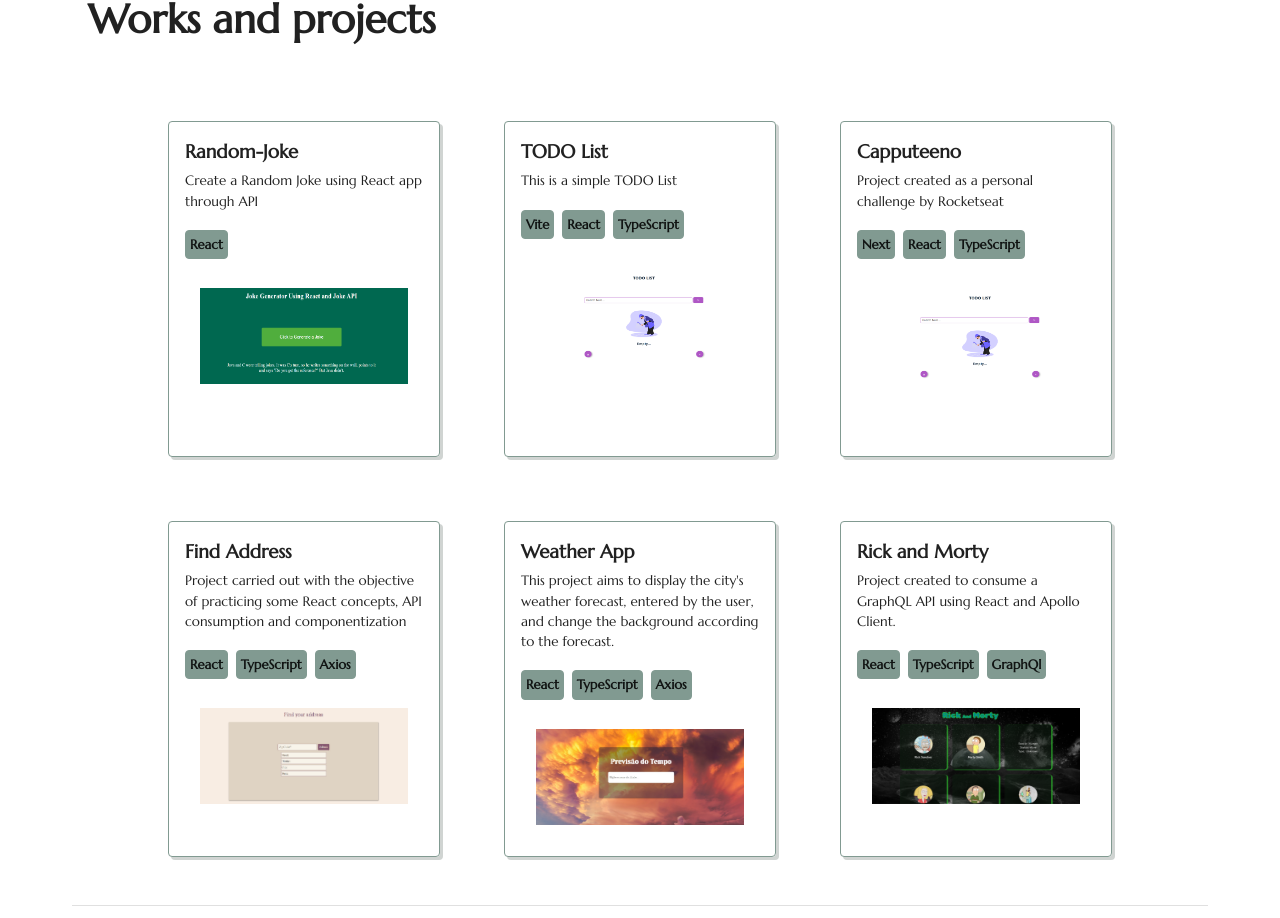
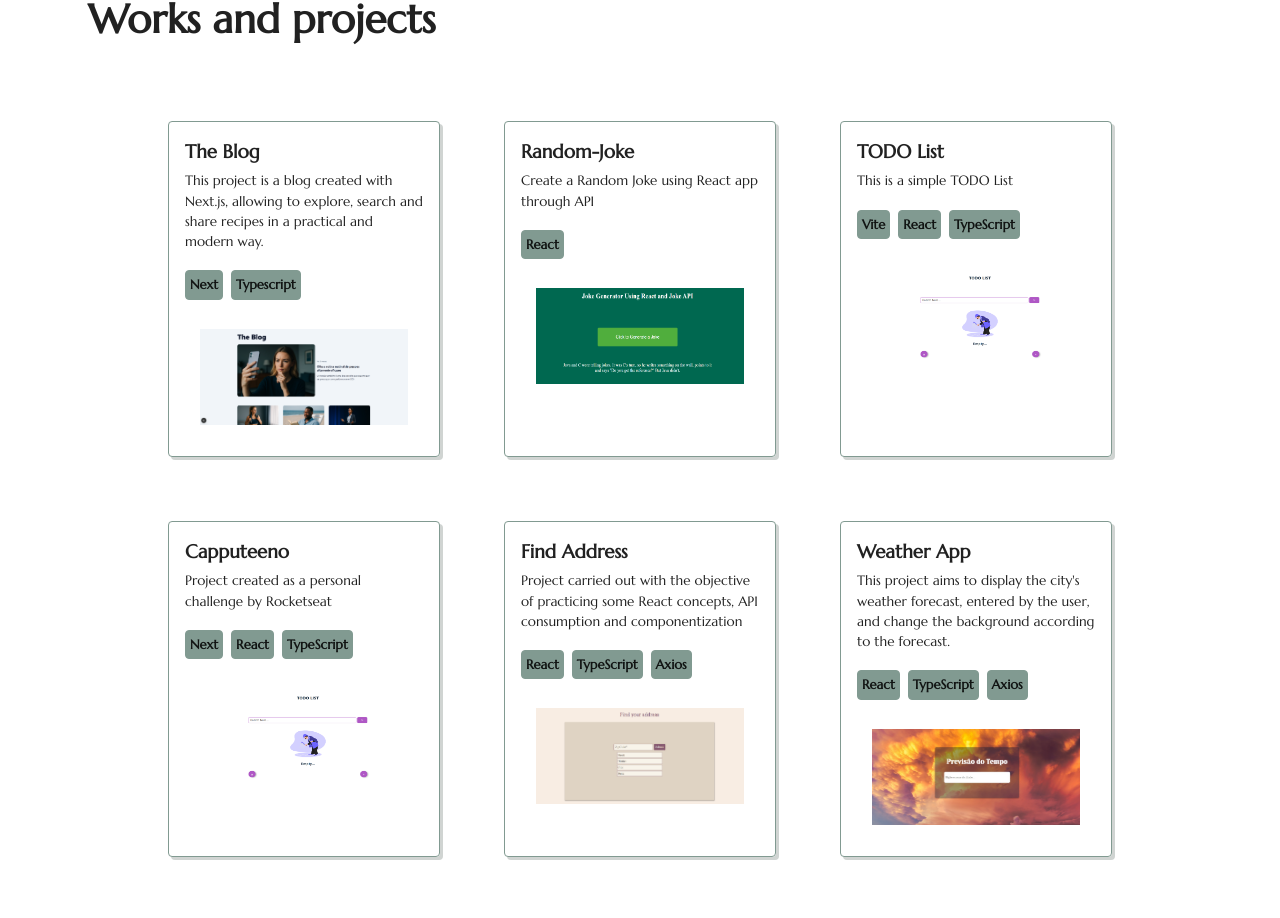
Before and after one commit to TaisaBraga/portfolio, a React (Vite) app: page / in a window 1280 px wide. Shown: the part 1291-2209 px from the top of the page. Built offline with nearby package versions, Linux system fonts and the light colour scheme.

Commit message:
update portfolio

```diff
--- a/src/components/Organisms/3.Projects/ProjectsPage.tsx
+++ b/src/components/Organisms/3.Projects/ProjectsPage.tsx
@@ -5,6 +5,7 @@ import todoList from "../../../assets/todoList.png";
 import findAddress from "../../../assets/findAddress.png";
 import weatherApp from "../../../assets/weatherApp.png";
 import rickAndMorty from "../../../assets/rickAndMorty.png";
+import theBlog from "../../../assets/theBlog.png";
 import "./ProjectsPage.css";
 import { useTranslation } from "react-i18next";
 
@@ -16,6 +17,15 @@ function ProjectsPage() {
       <PageName identifyName={t("projects")} />
       <h1>{t("pageTitle")}</h1>
       <div className="cardProjects">
+        <ProjectCard
+          cardLink={
+            "https://github.com/TaisaBraga/the-blog"
+          }
+          cardTitle={t("theblog")}
+          cardSubtitle={t("theblogDescription")}
+          cardTec={["Next", "Typescript"]}
+          cardImage={theBlog}
+        />
         <ProjectCard
           cardLink={
             "https://github.com/TaisaBraga/Random-Joke?tab=readme-ov-file"
--- a/src/translations/English/translatePageEN.json
+++ b/src/translations/English/translatePageEN.json
@@ -24,6 +24,8 @@
   "weatherApp": "Weather App",
   "weatherAppCardDescription":"This project aims to display the city's weather forecast, entered by the user, and change the background according to the forecast.",
   "rickAndMortyCardDescription": "Project created to consume a GraphQL API using React and Apollo Client.",
+   "theblog": "The Blog",
+  "theblogDescription": "This project is a blog created with Next.js, allowing to explore, search and share recipes in a practical and modern way.",
   "skills": "👩‍💻 Skills",
   "skillsTitle": "Technologies and skills",
   "dailyTechs": "Techs I use on a daily basis",
--- a/src/translations/Portuguese/translatePagePT.json
+++ b/src/translations/Portuguese/translatePagePT.json
@@ -24,6 +24,8 @@
   "weatherApp": "Aplicativo de clima",
   "weatherAppCardDescription": "Este projeto tem como objetivo exibir a previsão do tempo da cidade, inserida pelo usuário, e alterar o fundo de acordo com a previsão.",
   "rickAndMortyCardDescription": "Projeto criado para consumir uma API GraphQL usando React e Apollo Client",
+  "theblog": "O Blog",
+  "theblogDescription": "Este projeto é um blog criado com Next.js, permitindo explorar, pesquisar e compartilhar receitas de uma forma prática e moderna.",
   "skills": "👩‍💻 Skills",
   "skillsTitle": "Tecnologias e habilidades",
   "dailyTechs": "Tecnologias que uso diariamente",
```
Also changed, not shown: src/assets/theBlog.png (added).
